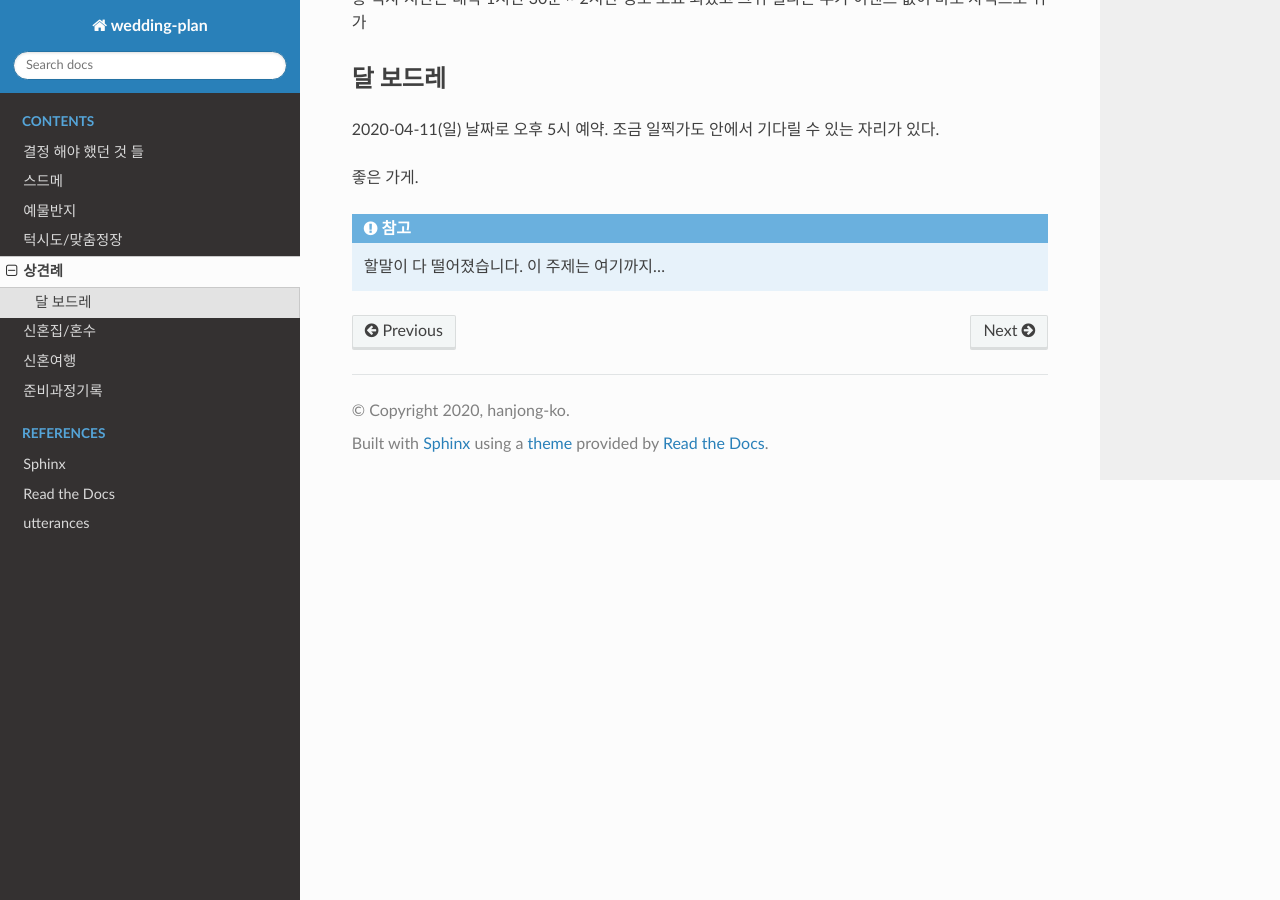
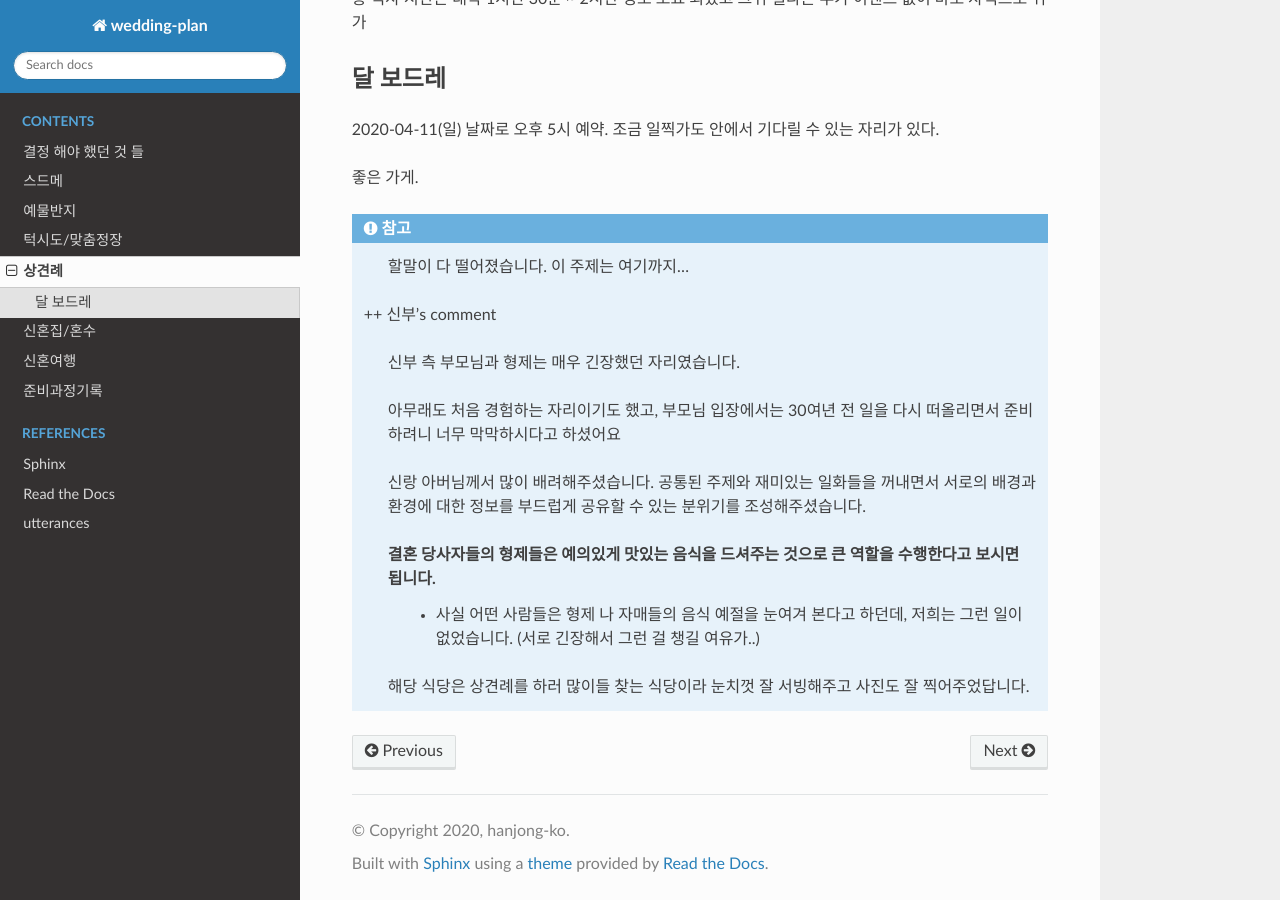
Before and after one commit to rino0601/hjk52knk, a Sphinx documentation site: the page built from docs/standing.rst, in a window 1280 px wide and 900 px high, scrolled down 522 px. Built offline with Sphinx 7.4.7 and the Read the Docs theme 2.0.0, drawn with Linux system fonts in a browser that asks for light colours; comment, search, counter and statistics services are not loaded.

Commit message:
Update standing.rst

```diff
--- a/docs/standing.rst
+++ b/docs/standing.rst
@@ -27,6 +27,20 @@
    할말이 다 떨어졌습니다. 이 주제는 여기까지...
 
 
+ ++ 신부's comment
+
+    신부 측 부모님과 형제는 매우 긴장했던 자리였습니다.
+
+    아무래도 처음 경험하는 자리이기도 했고, 부모님 입장에서는 30여년 전 일을 다시 떠올리면서 준비하려니 너무 막막하시다고 하셨어요
+
+    신랑 아버님께서 많이 배려해주셨습니다. 공통된 주제와 재미있는 일화들을 꺼내면서 서로의 배경과 환경에 대한 정보를 부드럽게 공유할 수 있는 분위기를 조성해주셨습니다.
+
+    결혼 당사자들의 형제들은 예의있게 맛있는 음식을 드셔주는 것으로 큰 역할을 수행한다고 보시면 됩니다.
+     + 사실 어떤 사람들은 형제 나 자매들의 음식 예절을 눈여겨 본다고 하던데, 저희는 그런 일이 없었습니다. (서로 긴장해서 그런 걸 챙길 여유가..)
+
+    해당 식당은 상견례를 하러 많이들 찾는 식당이라 눈치껏 잘 서빙해주고 사진도 잘 찍어주었답니다.
+
+
 .. raw:: html
 
    <script src="https://utteranc.es/client.js"
```
